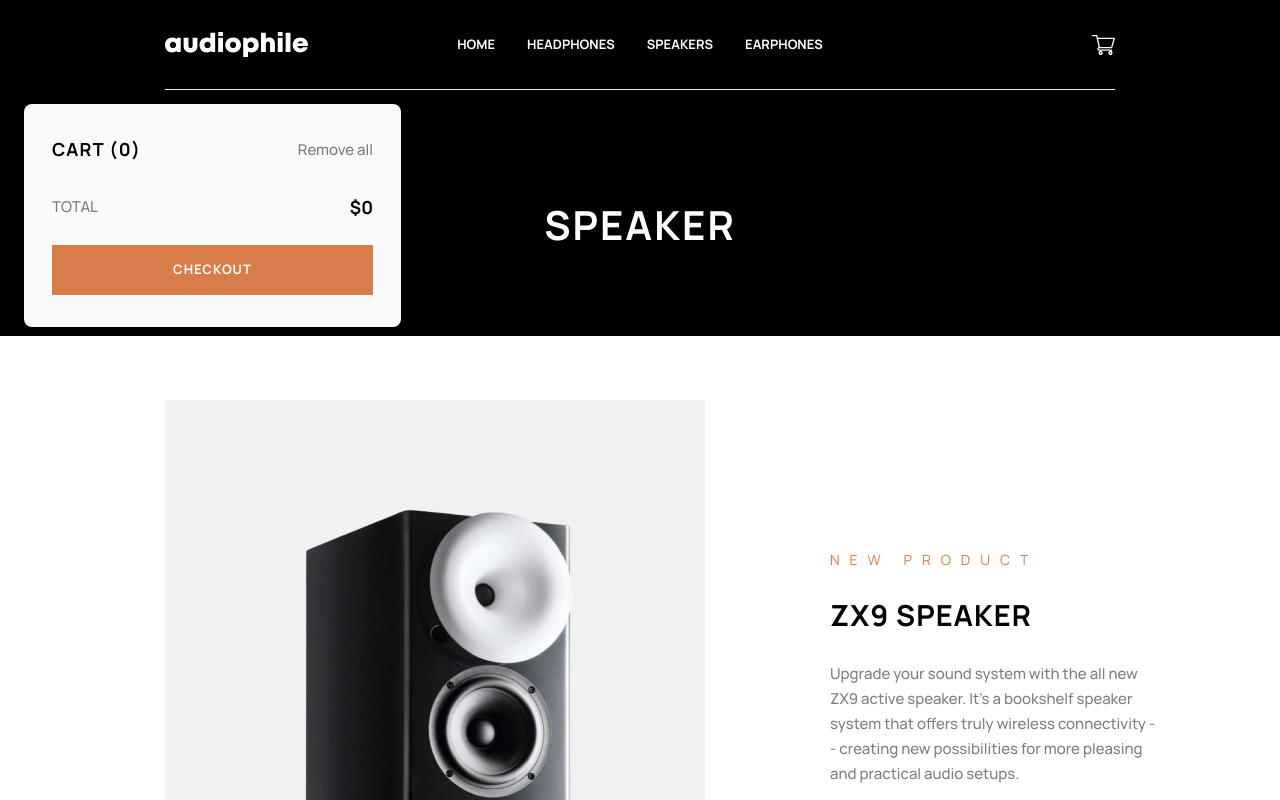
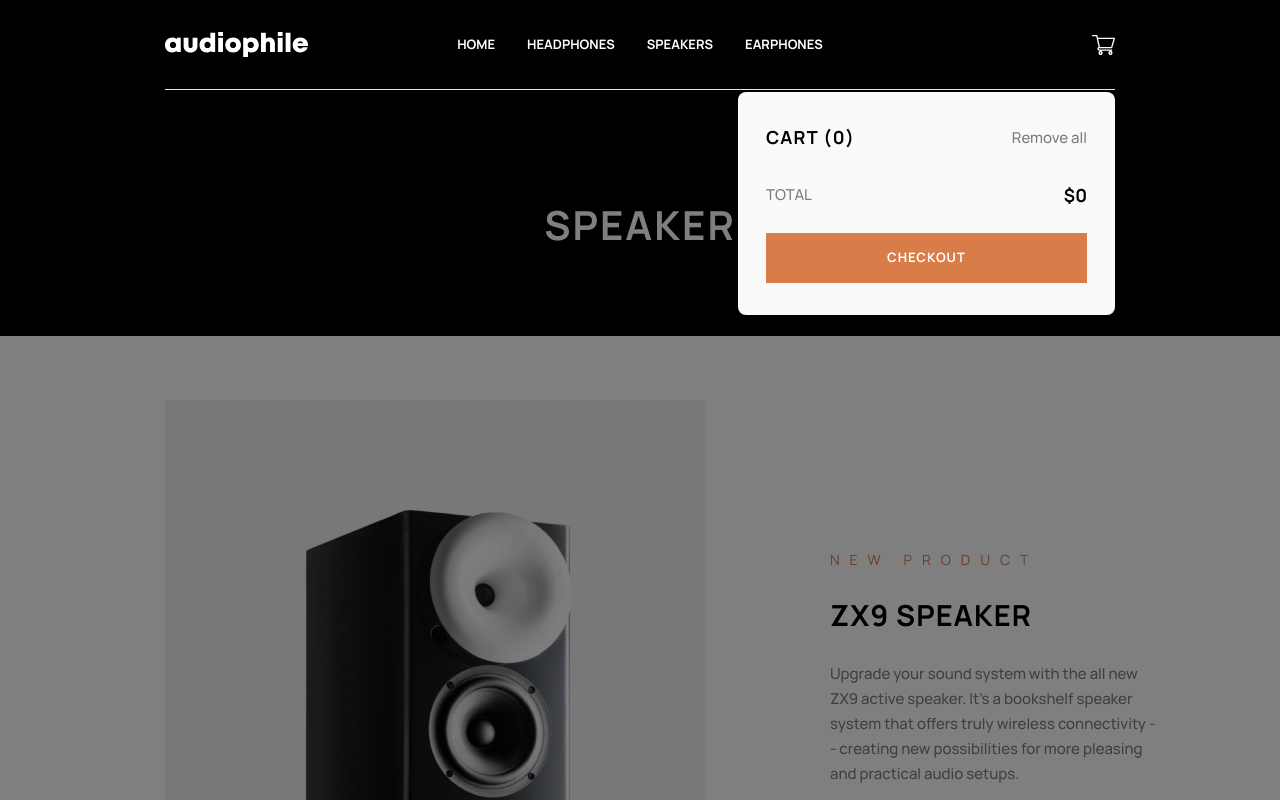
Before and after one commit to dattuannguyen/audiophile-e-commerce, a React (Vite) app: page /speakers in a window 1280 px wide. Both pictures are taken after a click on the button 968 px from the left and 44 px from the top of the page. Shown: the top 800 px of the page. Built offline with nearby package versions, Linux system fonts and the light colour scheme.

Commit message:
finish the Cartbox

```diff
--- a/src/App.css
+++ b/src/App.css
@@ -9,3 +9,25 @@
 .btn3{
     @apply  py-[15px] px-[30px] tracking-[1px] font-manropeBold text-black text-[13px] uppercase border-none bg-matteGray border-[1px]
 }
+
+/* Overlay effect */
+.overlay {
+    position: fixed;
+    top: 0;
+    left: 0;
+    width: 100%;
+    height: 100%;
+    background-color: rgba(0, 0, 0, 0.5); /* Semi-transparent black */
+    z-index: 40; /* Should be below the cart but above the rest of the content */
+    display: none;
+}
+
+.overlay.active {
+    display: block;
+}
+
+
+/* Blur effect */
+.blur-content {
+    filter: blur(4px);
+}
--- a/src/App.jsx
+++ b/src/App.jsx
@@ -1,36 +1,52 @@
-import './App.css'
-import Homepage from "./page/Homepage.jsx";
-import Navbar from "./component/Navbar.jsx";
-import {Routes,Route} from "react-router-dom";
-import CategoryPage from "./page/CategoryPage.jsx";
-import ProductDetails from "./component/ProductDetails.jsx";
-import Footer from "./component/Footer.jsx";
-import IntroductionSection from "./component/IntroductionSection.jsx";
-import ScrollToTop from "./component/ScrollToTop.jsx";
+// import './App.css'
+// import Homepage from "./page/Homepage.jsx";
+// import Navbar from "./component/Navbar.jsx";
+// import {Routes,Route} from "react-router-dom";
+// import CategoryPage from "./page/CategoryPage.jsx";
+// import ProductDetails from "./component/ProductDetails.jsx";
+// import Footer from "./component/Footer.jsx";
+// import IntroductionSection from "./component/IntroductionSection.jsx";
+// import ScrollToTop from "./component/ScrollToTop.jsx";
+// import { CartProvider } from "./context/CartContext.jsx";
+//
+// import Headphones from "./data/headphonesData.js"
+// import Speakers from "./data/speakersData.js";
+// import Earphones from "./data/earphonesData.js";
+//
+//
+// function App() {
+//     return (
+//     <>
+//         <CartProvider>
+//             <ScrollToTop/>
+//             <Navbar/>
+//             <Routes>
+//                 <Route path="/" element={<Homepage/>} />
+//                 <Route path="/headphones" element={<CategoryPage title="Headphones" product={Headphones}/>}/>
+//                 <Route path="/speakers" element={<CategoryPage title="Speaker" product={Speakers}/>}/>
+//                 <Route path="/earphones" element={<CategoryPage title="Earphones" product={Earphones}/>}/>
+//                 <Route path="/product/:productId" element={<ProductDetails products={[...Headphones, ...Speakers, ...Earphones]}/>}/>
+//             </Routes>
+//             <IntroductionSection/>
+//             <Footer/>
+//         </CartProvider>
+//
+//     </>
+//   )
+// }
+//
+// export default App
+
+import './App.css';
 import { CartProvider } from "./context/CartContext.jsx";
+import AppContainer from './AppContainer.jsx';
 
-import Headphones from "./data/headphonesData.js"
-import Speakers from "./data/speakersData.js";
-import Earphones from "./data/earphonesData.js";
 function App() {
-  return (
-    <>
+    return (
         <CartProvider>
-            <ScrollToTop/>
-            <Navbar/>
-            <Routes>
-                <Route path="/" element={<Homepage/>} />
-                <Route path="/headphones" element={<CategoryPage title="Headphones" product={Headphones}/>}/>
-                <Route path="/speakers" element={<CategoryPage title="Speaker" product={Speakers}/>}/>
-                <Route path="/earphones" element={<CategoryPage title="Earphones" product={Earphones}/>}/>
-                <Route path="/product/:productId" element={<ProductDetails products={[...Headphones, ...Speakers, ...Earphones]}/>}/>
-            </Routes>
-            <IntroductionSection/>
-            <Footer/>
+            <AppContainer />
         </CartProvider>
-
-    </>
-  )
+    );
 }
 
-export default App
+export default App;
--- /dev/null
+++ b/src/AppContainer.jsx
@@ -0,0 +1,40 @@
+import  { useContext } from 'react';
+import { Routes, Route } from 'react-router-dom';
+import Homepage from "./page/Homepage.jsx";
+import Navbar from "./component/Navbar.jsx";
+import CategoryPage from "./page/CategoryPage.jsx";
+import ProductDetails from "./component/ProductDetails.jsx";
+import Footer from "./component/Footer.jsx";
+import IntroductionSection from "./component/IntroductionSection.jsx";
+import ScrollToTop from "./component/ScrollToTop.jsx";
+import CartContext from "./context/CartContext.jsx";
+import Headphones from "./data/headphonesData.js";
+import Speakers from "./data/speakersData.js";
+import Earphones from "./data/earphonesData.js";
+import CartBox from './component/CartBox.jsx';
+
+const AppContainer = () => {
+    const { isCartOpen, toggleCart } = useContext(CartContext);
+
+    return (
+        <>
+            <ScrollToTop />
+            <Navbar toggleCart={toggleCart} />
+            {isCartOpen && <div className="overlay active" onClick={toggleCart}></div>}
+            <div className={isCartOpen ? "blur-background" : ""}>
+                <Routes>
+                    <Route path="/" element={<Homepage />} />
+                    <Route path="/headphones" element={<CategoryPage title="Headphones" product={Headphones} />} />
+                    <Route path="/speakers" element={<CategoryPage title="Speaker" product={Speakers} />} />
+                    <Route path="/earphones" element={<CategoryPage title="Earphones" product={Earphones} />} />
+                    <Route path="/product/:productId" element={<ProductDetails products={[...Headphones, ...Speakers, ...Earphones]} />} />
+                </Routes>
+                <IntroductionSection />
+                <Footer />
+            </div>
+            {isCartOpen && <CartBox />}
+        </>
+    );
+};
+
+export default AppContainer;
--- a/src/component/CartBox.jsx
+++ b/src/component/CartBox.jsx
@@ -20,8 +20,8 @@ const CartBox = () => {
     };
 
     return (
-        <div className="absolute top-[80px] xl:left-0 w-[377px] h-fit bg-matteWhite z-50 px-[28px] py-[32px] m-[24px] rounded-lg">
-            <div className="flex justify-between items-center">
+        <div className="absolute top-[80px] md:right-0 md:w-[377px] h-fit bg-matteWhite z-50 px-[28px] py-[32px] mx-7 md:mx-[39px] xl:mx-[165px] md:mt-3  rounded-lg  ">
+            <div className="flex justify-between items-cente ">
                 <h2 className="font-manropeBold text-[18px] uppercase tracking-[1.28px]">Cart ({cartItems.length})</h2>
                 <button className="font-manropeMedium text-[15px] leading-[25px] opacity-50" onClick={clearCart}>Remove all</button>
             </div>
--- a/src/component/Navbar.jsx
+++ b/src/component/Navbar.jsx
@@ -1,24 +1,23 @@
 import cart from "/src/assets/shared/desktop/icon-cart.svg";
 import logo from "/src/assets/shared/desktop/logo.svg";
-import { useState } from "react";
+import {useContext, useState} from "react";
 import { Menu, X } from "lucide-react";
 import { Link } from 'react-router-dom';
 import CartBox from "./CartBox.jsx";
+import CartContext from "../context/CartContext.jsx";
 
 
 export default function Navbar() {
     const [isOpen, setIsOpen] = useState(false);
-    const [isCartOpen, setIsCartOpen] = useState(false);
+    // const [isCartOpen, setIsCartOpen] = useState(false);
+    const {toggleCartBox} = useContext(CartContext)
     const closeNavbar = () => {
         setIsOpen(false);
-    };
-    const toggleCartBox = () => {
-        setIsCartOpen(!isCartOpen);
     };
 
     return (
         <>
-            <nav className="px-[24px] py-[32px] xl:px-[165px] md:px-[39px] xl:py-[32px] md:py-[32px] text-white absolute w-full">
+            <nav className=" px-[24px] py-[32px] xl:px-[165px] md:px-[39px] xl:py-[32px] md:py-[32px] text-white absolute w-full z-50">
                 <div className="flex justify-between pb-[32px] border-b-mateGray border-b-[0.5px] items-center">
                     <div className="xl:hidden">
                         <button onClick={() => setIsOpen(!isOpen)}>
@@ -55,7 +54,6 @@ export default function Navbar() {
                     </div>
                 )}
             </nav>
-            {isCartOpen && <CartBox />}
         </>
     );
 }
--- a/src/context/CartContext.jsx
+++ b/src/context/CartContext.jsx
@@ -34,13 +34,18 @@
 //
 // export default CartContext;
 
-import React, { createContext, useState } from 'react';
+import  { createContext, useState } from 'react';
 
 const CartContext = createContext();
 
 export const CartProvider = ({ children }) => {
     const [cartItems, setCartItems] = useState([]);
+    const [isCartOpen, setIsCartOpen] = useState(false);
 
+    const toggleCartBox = () => {
+        setIsCartOpen(!isCartOpen);
+        console.log("check")
+    };
     const addToCart = (item) => {
         setCartItems(prevItems => {
             const existingItem = prevItems.find(cartItem => cartItem.id === item.id);
@@ -66,7 +71,7 @@ export const CartProvider = ({ children }) => {
     };
 
     return (
-        <CartContext.Provider value={{ cartItems, addToCart, updateCartItemQuantity, clearCart }}>
+        <CartContext.Provider value={{ cartItems, addToCart, updateCartItemQuantity, clearCart,toggleCartBox, isCartOpen }}>
             {children}
         </CartContext.Provider>
     );
```
